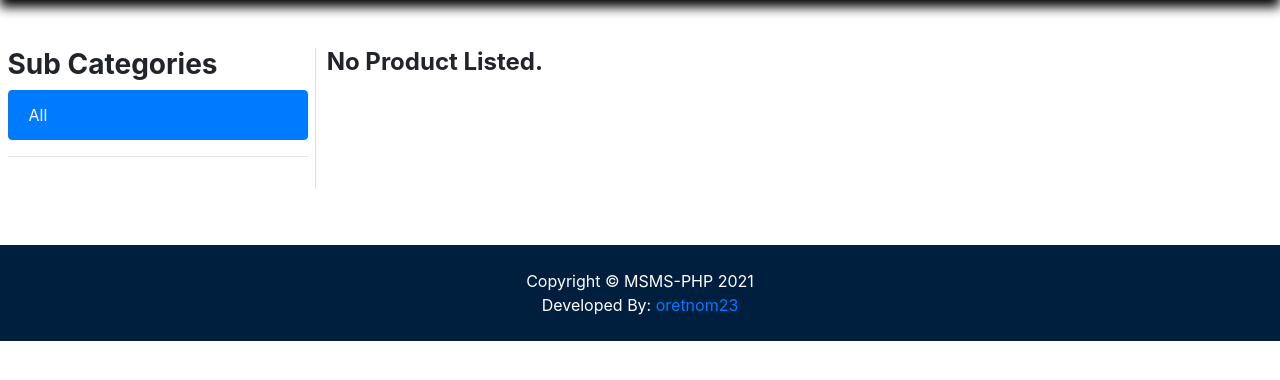
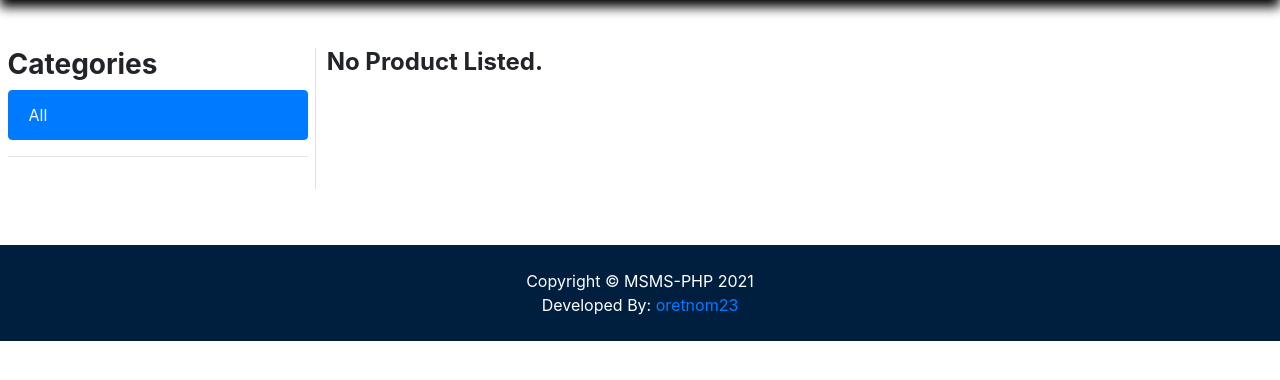
Before and after one commit to Thando2658/MindworxHollardTechTitans, a PHP site: page /php-ocls/?p=products&c=eccbc87e4b5ce2fe28308fd9f2a7baf3 in a window 1280 px wide. Shown: the part 315-695 px from the top of the page. Run offline with PHP 8.4, Linux system fonts and the light colour scheme; data comes from the database, SQL or seed files in the repository; some libraries are stand-ins or nearby versions.

Commit message:
Removing Sub in Category

```diff
--- a/php-ocls/products.php
+++ b/php-ocls/products.php
@@ -46,7 +46,9 @@ elseif(isset($_GET['s'])){
     <div class="container-fluid row">
         <?php if(isset($_GET['c'])): ?>
         <div class="col-md-3 border-right mb-2 pb-3">
-            <h3><b>Sub Categories</b></h3>
+        </header>
+<!-- Remove Sub in Heading 3-->
+            <h3><b>Categories</b></h3>
             <div class="list-group">
                 <a href="./?p=products&c=<?php echo $_GET['c'] ?>" class="list-group-item <?php echo !isset($_GET['s']) ? "active" : "" ?>">All</a>
                 <?php
```
